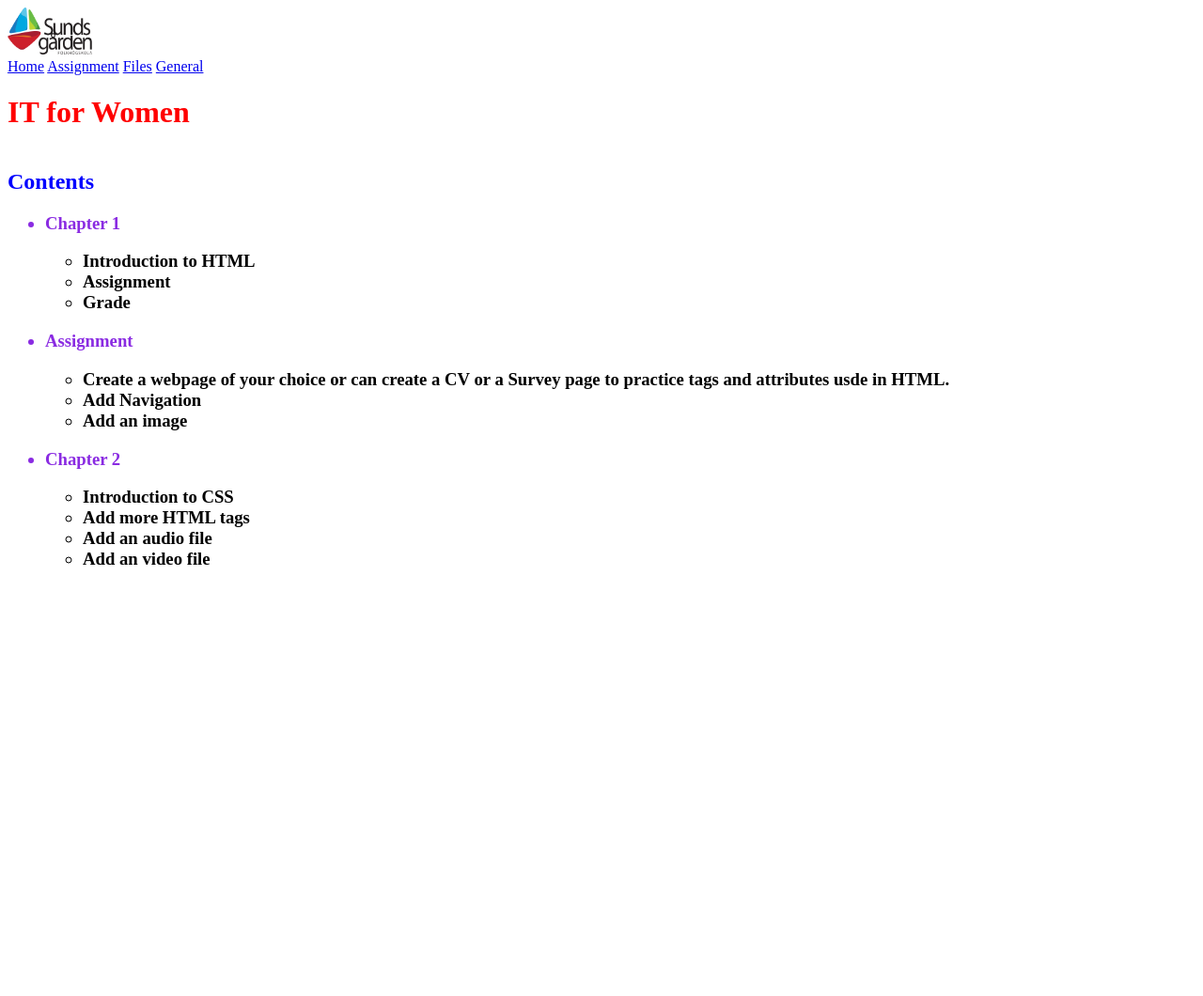
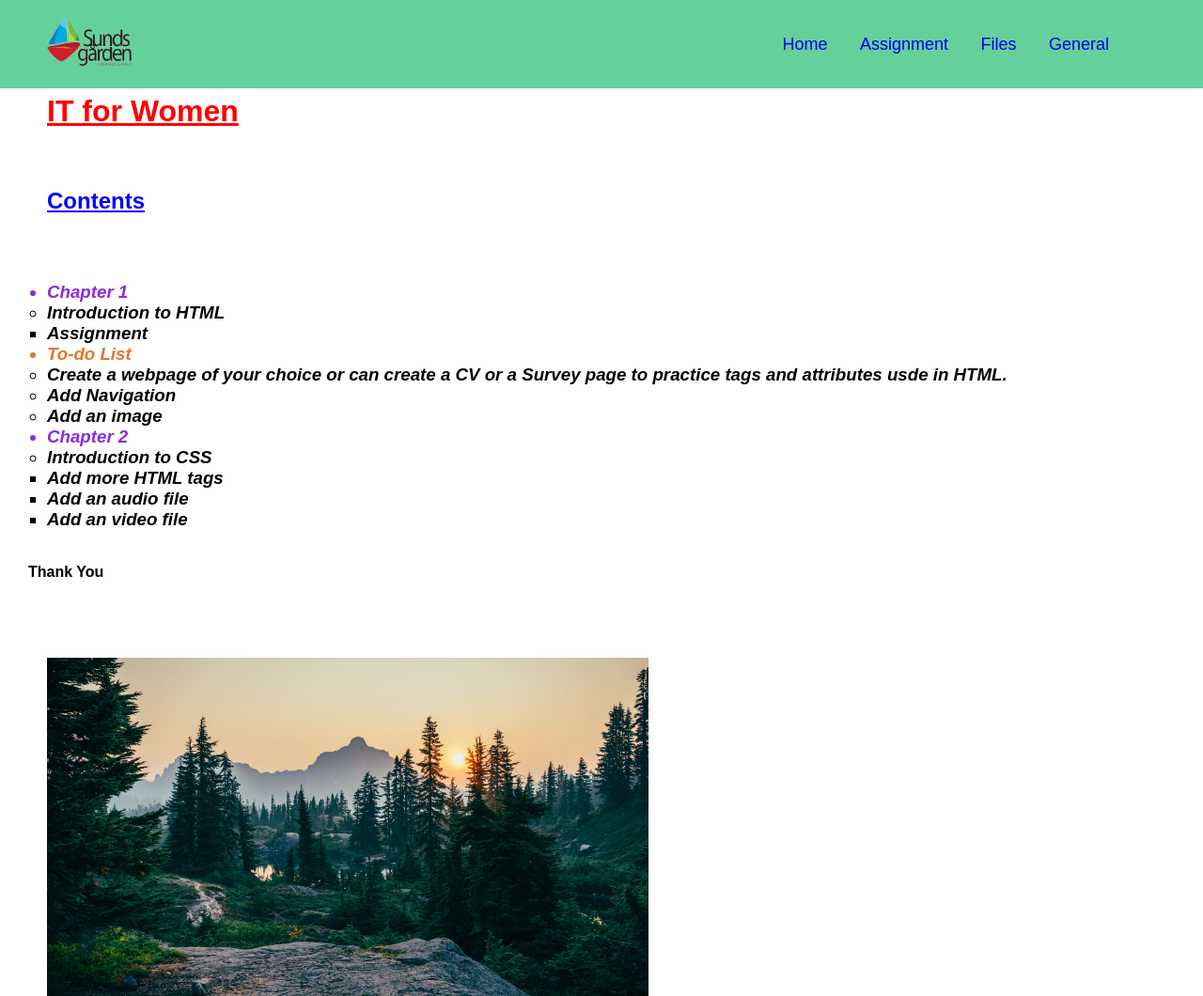
Before and after one commit to vijaylaxmibuddhiraja/My-Html-Projects, a plain HTML site: page index.html in a window 1280 px wide. Shown: the whole page at 94% size. Before the commit the page ends 800 px from the top, so only its background shows below. Drawn offline with Linux system fonts and the light colour scheme.

Commit message:
image added in footer and font style changed

```diff
--- a/index.html
+++ b/index.html
@@ -33,13 +33,14 @@
             <p>
                 <ul>
                     <li>Introduction to HTML</li>
+                    <ul>
                     <li>Assignment</li>
-                    <li>Grade</li>
+                  </ul>
                 </ul>
             </p>
 
 
-            <li style="color: blueviolet">Assignment</li>
+            <li style="color: rgb(226, 119, 43)">To-do List</li>
             <p>
                 <ul>
                     <li>Create a webpage of your choice or can create a CV or a Survey page to practice tags and attributes usde in HTML.
@@ -52,12 +53,18 @@
             <p>
                 <ul>
                     <li>Introduction to CSS</li>
+                    <ul>
                     <li>Add more HTML tags</li>
                     <li>Add an audio file</li>
                     <li>Add an video file</li>
+                    </ul>
                 </ul>
             </p>
         </ul>
         </h3>
+        <footer>
+            <h4>Thank You</h4>
+            <img src="images/forest.jpg", alt="forest">
+        </footer>
 </body>
 </html>
--- a/style/style.css
+++ b/style/style.css
@@ -0,0 +1,69 @@
+*{
+    margin: 0;
+    padding: 0;
+    box-sizing: border-box;
+    font-family: "Poppins", sans-serif;
+}
+
+
+.header{
+    position: fixed;
+    top: 0;
+    left: 0;
+    width: 100%;
+    padding: 20px 100px;
+    background: rgb(102, 208, 155);
+    display: flex;
+    justify-content: space-between;
+    align-items: center;
+    z-index: 100;
+}
+
+.logo img{
+    margin-left: -50px;
+}
+
+.navbar a {
+    font-size: 18px;
+    font-weight: 500;
+    text-decoration: none;
+    margin-left: 30px;
+}
+
+h1 {
+    position: absolute;
+    top: 100px;
+    left: 50px;
+    text-decoration: underline;
+}
+
+h2 {
+    position: absolute;
+    top: 200px;
+    left: 50px;
+    text-decoration-line: underline;
+}
+
+h3 {
+    position: absolute;
+    top: 300px;
+    left: 50px;
+
+}
+
+h3 ul{
+    font-style: italic;
+}
+footer h4{
+    position: absolute;
+    top: 600px;
+    left: 30px;
+
+}
+
+footer img {
+    position: absolute;
+    top: 700px;
+    max-width: 50%;
+    left: 50px;
+}
```
Also changed, not shown: images/forest.jpg (added).
